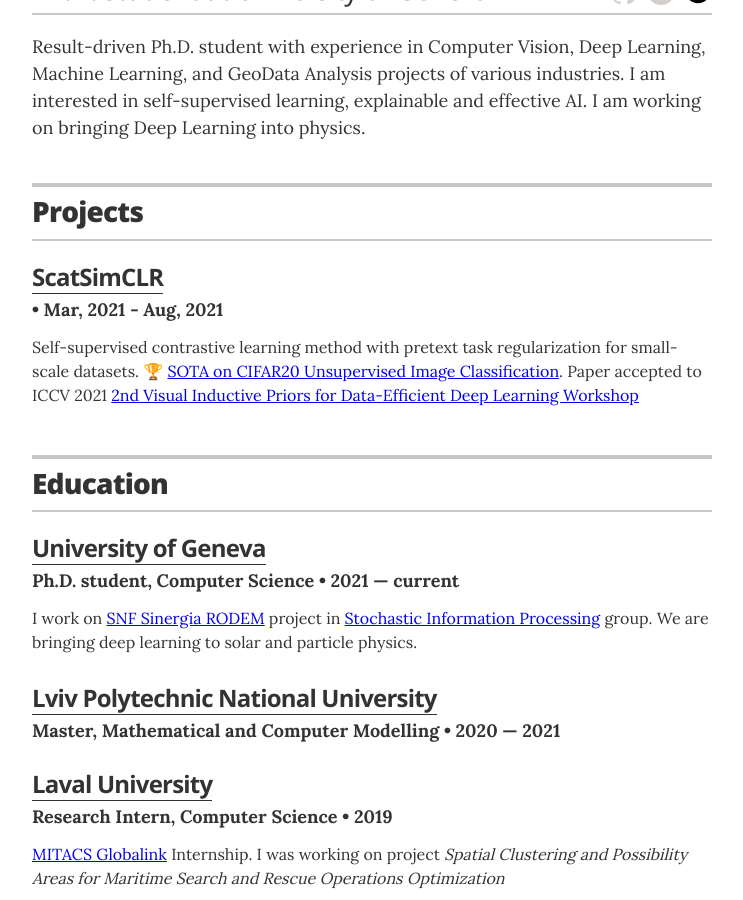
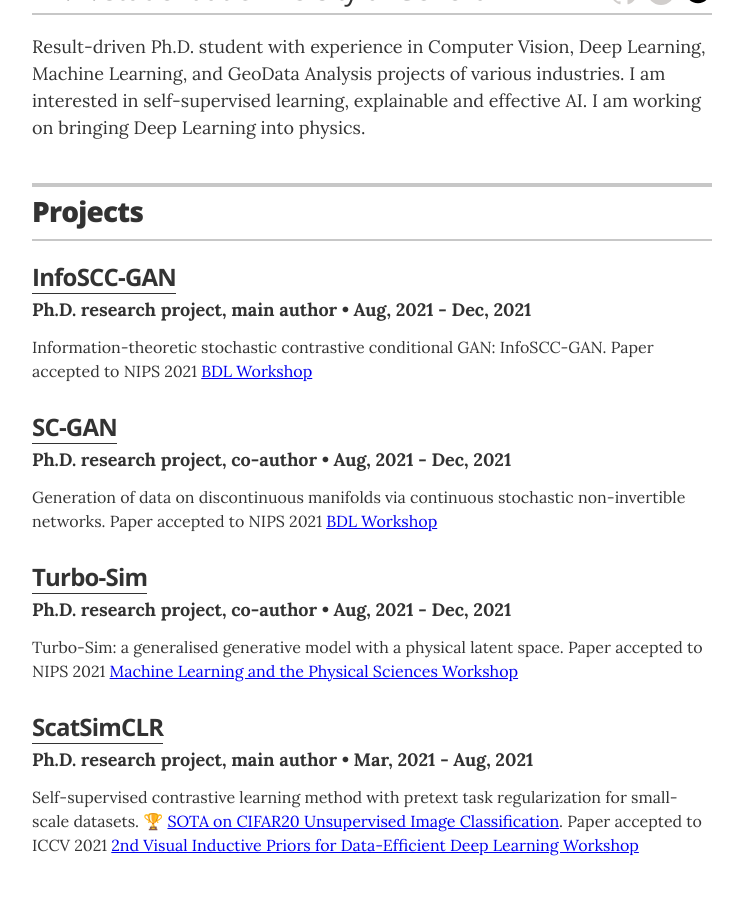
Before and after one commit to vkinakh/vkinakh.github.io, a Jekyll site: the page built from index.html, in a window 1280 px wide and 900 px high, scrolled down 285 px. Shown: the whole window, without its empty margins (268-1011 px from the left). Built offline with Jekyll 4.4.1, drawn with Linux system fonts in a browser that asks for light colours.

Commit message:
Update projects

```diff
--- a/_data/projects.yml
+++ b/_data/projects.yml
@@ -1,14 +1,29 @@
 # Projects
 # uncomment the urls if you wish to display them, and add your own URL
 
-#- project: Springfield Community Outreach Group
-#  role: Co-Founder & Organizer
-#  duration: 2007 &mdash; Present
-#  # url: "#"
-#  description: SCOG is a local monthly meetup in Springfield where we share opportunities to volunteer
+- project: InfoSCC-GAN
+  role: Ph.D. research project, main author
+  duration: Aug, 2021 - Dec, 2021
+  url: "https://github.com/vkinakh/InfoSCC-GAN"
+  description: "<p>Information-theoretic stochastic contrastive conditional GAN: InfoSCC-GAN. Paper accepted to
+  NIPS 2021 <a href='http://bayesiandeeplearning.org/'>BDL Workshop</a></p>"
+
+- project: SC-GAN
+  role: Ph.D. research project, co-author
+  duration: Aug, 2021 - Dec, 2021
+  url: "http://bayesiandeeplearning.org/2021/papers/19.pdf"
+  description: "<p>Generation of data on discontinuous manifolds via continuous stochastic non-invertible networks.
+  Paper accepted to NIPS 2021 <a href='http://bayesiandeeplearning.org/'>BDL Workshop</a></p>"
+
+- project: Turbo-Sim
+  role: Ph.D. research project, co-author
+  duration: Aug, 2021 - Dec, 2021
+  url: "https://ml4physicalsciences.github.io/2021/files/NeurIPS_ML4PS_2021_142.pdf"
+  description: "<p>Turbo-Sim: a generalised generative model with a physical latent space. Paper accepted to NIPS 2021
+  <a href='https://ml4physicalsciences.github.io/2021/'>Machine Learning and the Physical Sciences Workshop</a></p>"
 
 - project: ScatSimCLR
-  role:
+  role: Ph.D. research project, main author
   duration: Mar, 2021 - Aug, 2021
   url: "https://github.com/vkinakh/scatsimclr"
   description: "<p>Self-supervised contrastive learning method with pretext task regularization for small-scale
```
